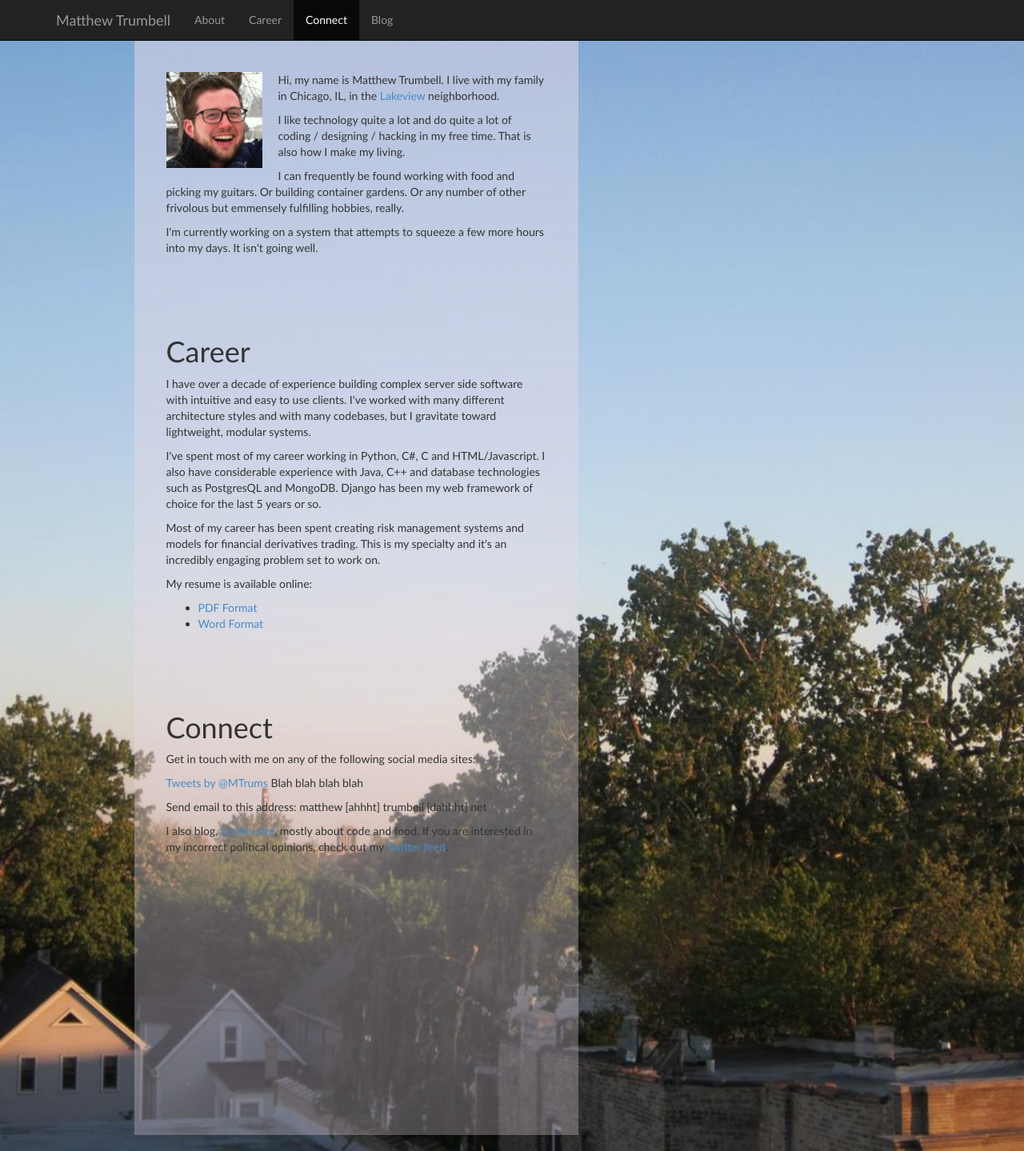
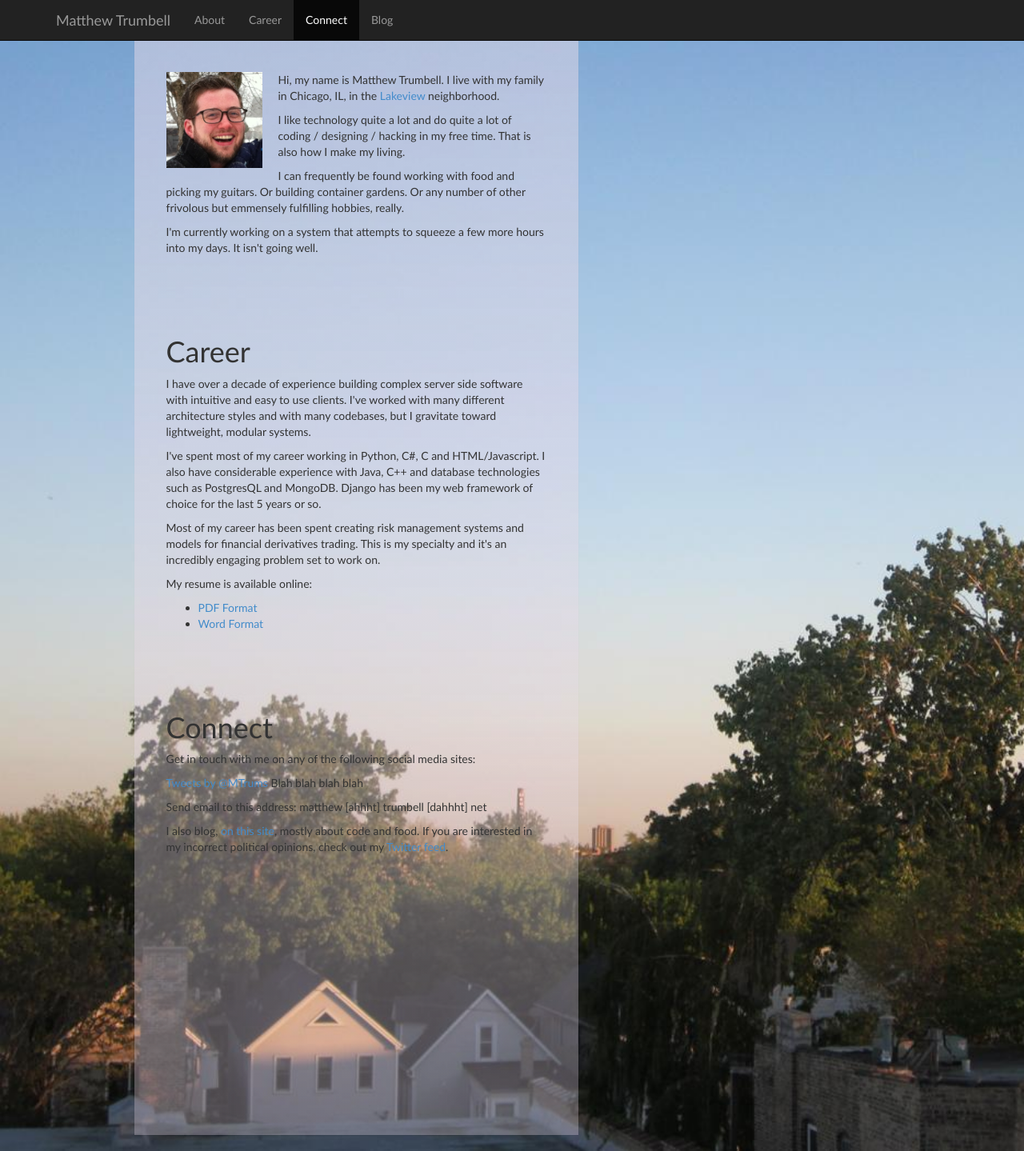
Before and after one commit to mrtrumbe/mrtrumbe.github.io, a Jekyll site: the page built from index.html, in a window 1280 px wide. Shown: the whole page at 80% size. Built offline with Jekyll 4.4.1, drawn with Linux system fonts in a browser that asks for light colours; Markdown is read by kramdown in place of the engine named in the settings; comment, search, counter and statistics services are not loaded.

Commit message:
background fix for iphone.

```diff
--- a/css/new_main.css
+++ b/css/new_main.css
@@ -1,21 +1,42 @@
 html {
-  z-index: -1;
-
-  background: url(/img/background.jpg) no-repeat top, left, fixed;
-  background-size: cover;
-
-  height: 100%;
-  overflow: hidden;
 }
 
 body {
-  background: none;
   font-family: "Trebuchet MS", Arial, sans-serif;
 
-  height: 100%;
+  background-image: url(/img/background.jpg);
+  background-color: #87A8CB;
+  background-position: top left;
+  background-attachment: fixed;
+  background-repeat: no-repeat;
+
+  background-size: cover;
+  -moz-background-size: cover;
+  -webkit-background-size: cover;
+
   padding-top: 50px;
-  overflow: auto;
 }
+
+@media only all and (max-width: 1440px) and (max-height: 1050px) {
+  body {
+    background-size: 1440px 1050px;
+    -moz-background-size: 1440px 1050px;
+    -webkit-background-size: 1440px 1050px;
+  }
+}
+
+@media only screen and (orientation: portrait) and (device-width: 320px), (device-width: 768px) {
+  body {
+    -webkit-background-size: auto 100%;
+  }
+}
+
+@media only screen and (orientation: landscape) and (device-width: 320px), (device-width: 768px) {
+  body {
+    -webkit-background-size: 100% auto;
+  }
+}
+
 
 #background-layer {
   z-index: -1;
```
